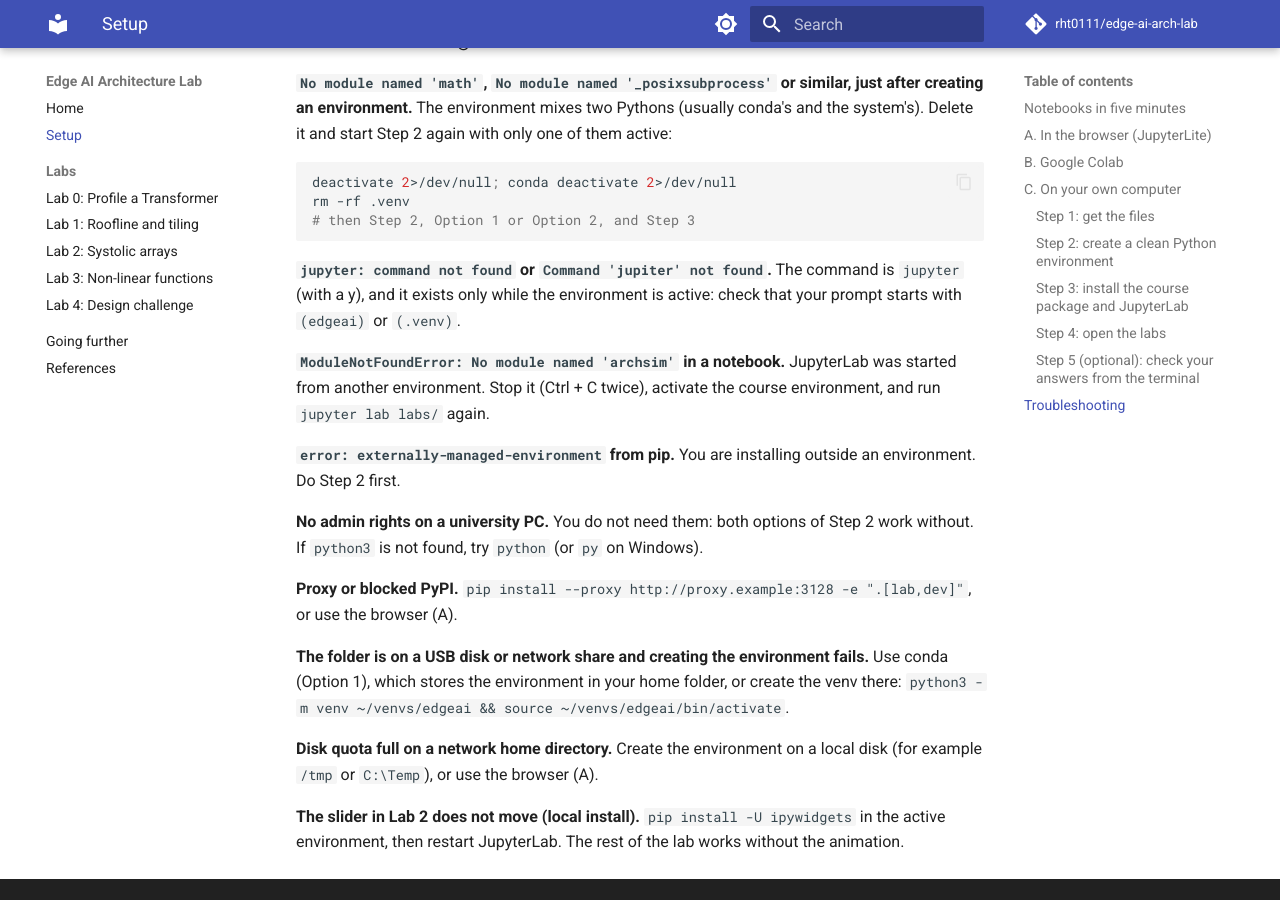
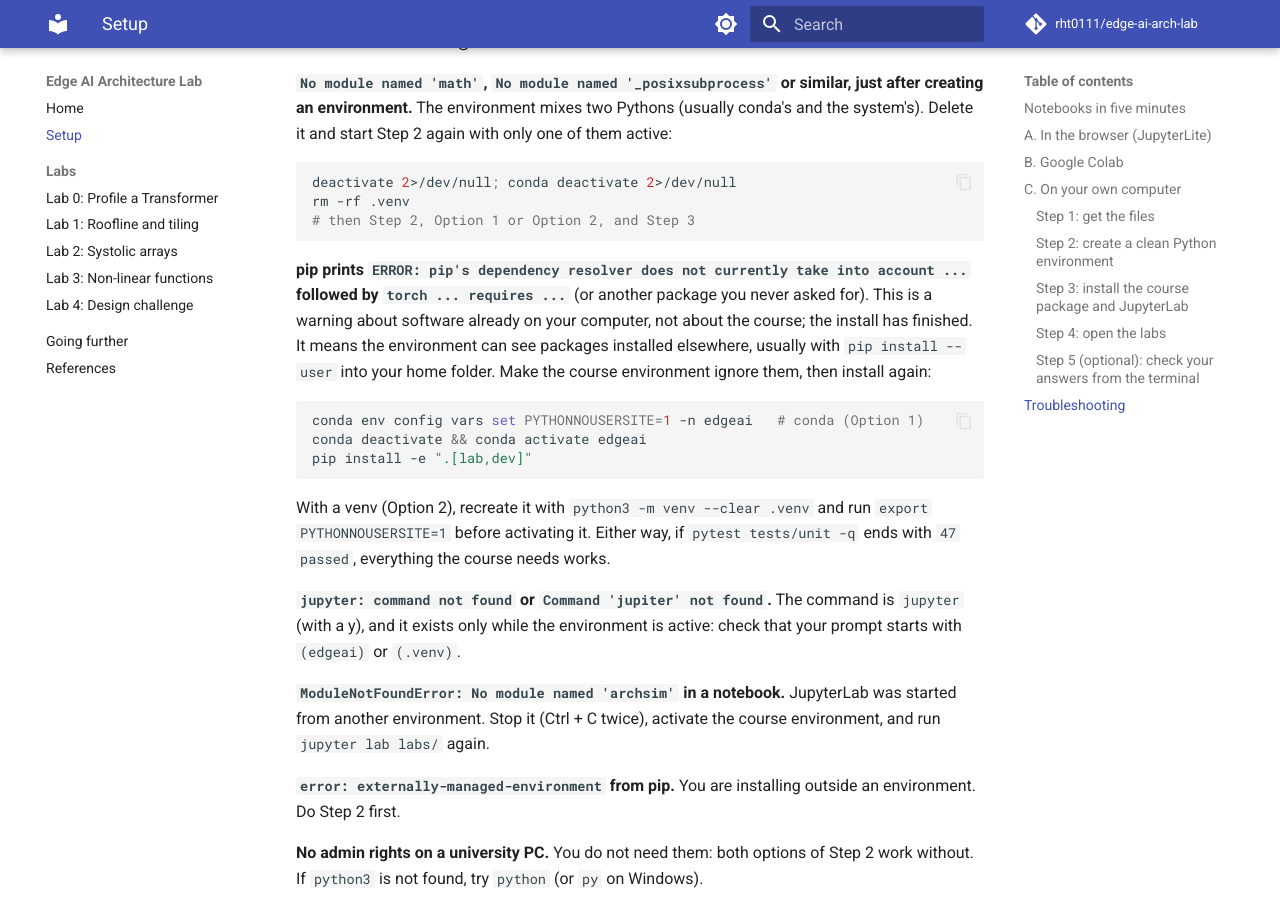
Before and after one commit to rht0111/edge-ai-arch-lab, an MkDocs documentation site: the page built from docs/setup.md, in a window 1280 px wide and 900 px high, scrolled down 4805 px. Built offline with MkDocs 1.6.1 and Material for MkDocs 9.7.7, drawn with Linux system fonts in a browser that asks for light colours; comment, search, counter and statistics services are not loaded.

Commit message:
Explain the pip dependency warning caused by packages outside the course environment

````diff
--- a/docs/setup.md
+++ b/docs/setup.md
@@ -215,6 +215,23 @@ rm -rf .venv
 # then Step 2, Option 1 or Option 2, and Step 3
 ```
 
+**pip prints `ERROR: pip's dependency resolver does not currently take into
+account ...` followed by `torch ... requires ...`** (or another package you
+never asked for). This is a warning about software already on your computer,
+not about the course; the install has finished. It means the environment can
+see packages installed elsewhere, usually with `pip install --user` into your
+home folder. Make the course environment ignore them, then install again:
+
+```bash
+conda env config vars set PYTHONNOUSERSITE=1 -n edgeai   # conda (Option 1)
+conda deactivate && conda activate edgeai
+pip install -e ".[lab,dev]"
+```
+
+With a venv (Option 2), recreate it with `python3 -m venv --clear .venv` and
+run `export PYTHONNOUSERSITE=1` before activating it. Either way, if
+`pytest tests/unit -q` ends with `47 passed`, everything the course needs works.
+
 **`jupyter: command not found` or `Command 'jupiter' not found`.** The command
 is `jupyter` (with a y), and it exists only while the environment is active:
 check that your prompt starts with `(edgeai)` or `(.venv)`.
````
